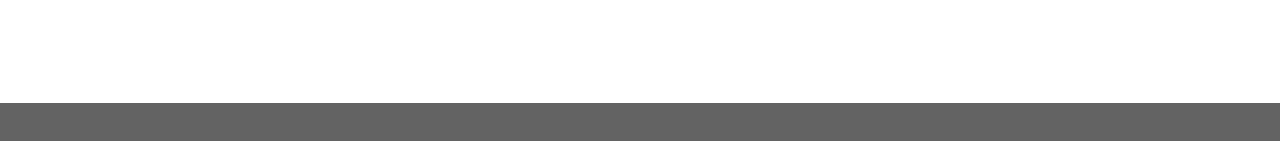
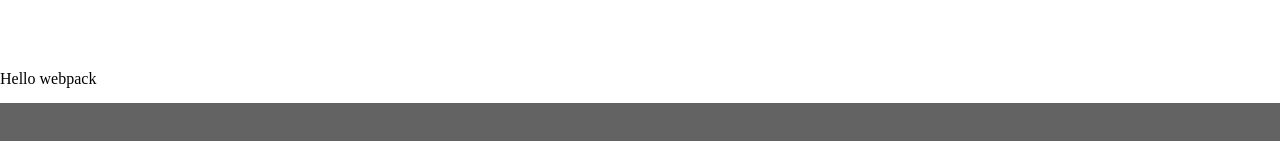
Before and after one commit to Isabellanamutenda/Leaderboard, a website built with webpack: page src/index.html in a window 1280 px wide. Shown: the part 647-788 px from the top of the page. Built offline with nearby package versions, Linux system fonts and the light colour scheme.

Commit message:
Fix css linters errors

```diff
--- a/src/index.js
+++ b/src/index.js
@@ -1,14 +1,14 @@
 import _ from 'lodash';
 import './style.css';
 
-// function component() {
-//     const element = document.createElement('div');
+function component() {
+    const element = document.createElement('div');
 
-//     // Lodash, now imported by this script
-//     element.innerHTML = _.join(['Hello', 'webpack'], ' ');
-//     element.classList.add('hello');
+    // Lodash, now imported by this script
+    element.innerHTML = _.join(['Hello', 'webpack'], ' ');
+    element.classList.add('hello');
 
-//     return element;
-//   }
+    return element;
+  }
 
-//   document.body.appendChild(component());
+  document.body.appendChild(component());
--- a/webpack.config.js
+++ b/webpack.config.js
@@ -2,14 +2,14 @@
 const HtmlWebpackPlugin = require('html-webpack-plugin');
 
 module.exports = {
-    mode: 'development',
+  mode: 'development',
   entry: './src/index.js',
   devServer: {
     static: './dist',
   },
   plugins: [
     new HtmlWebpackPlugin({
-        template: './src/index.html'
+      template: './src/index.html',
     }),
   ],
   output: {
```
Also changed, not shown: dist/index.html, dist/main.js, dist/main.js.LICENSE.txt (deleted), src/style.css (indentation only).
